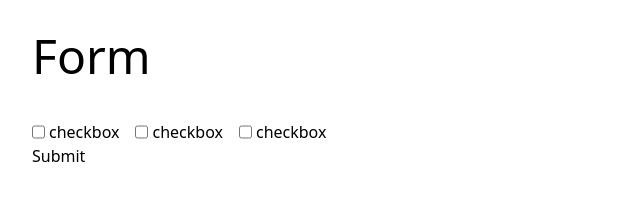
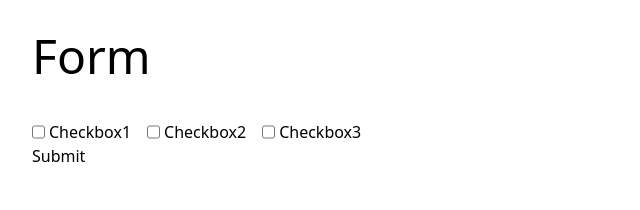
Before and after one commit to ykob/learn-react-2022, a React (Create React App) app: page /form in a window 1280 px wide. Shown: the top 210 px of the page, without its empty margins (0-640 px from the left). Built offline with nearby package versions, Linux system fonts and the light colour scheme.

Commit message:
adjusted the way to through props of the checkbox component.

```diff
--- a/src/components/form-element/Checkbox.tsx
+++ b/src/components/form-element/Checkbox.tsx
@@ -1,21 +1,14 @@
-import React, { memo, useId, useRef } from 'react'
+import React from 'react'
 
-export const CheckBox = memo(
-  ({ name, value }: { name: string; value: string }) => {
-    const element = useRef<HTMLInputElement>(null)
-    const id = useId()
+interface Props extends React.ComponentProps<'input'> {
+  label: string
+}
 
-    return (
-      <div className="flex gap-1">
-        <input
-          id={id}
-          name={name}
-          ref={element}
-          type="checkbox"
-          value={value}
-        />
-        <label htmlFor={id}>{name}</label>
-      </div>
-    )
-  }
-)
+export const CheckBox: React.FC<Props> = ({ label, ...props }) => {
+  return (
+    <label className="flex gap-1">
+      <input {...props} type="checkbox" />
+      <span>{label}</span>
+    </label>
+  )
+}
--- a/src/views/Form.tsx
+++ b/src/views/Form.tsx
@@ -2,20 +2,22 @@ import React, { useRef } from 'react'
 import { CheckBox } from '../components/form-element/Checkbox'
 
 export function Form() {
-  const ref = useRef<HTMLInputElement>(null)
+  const ref = useRef<HTMLFormElement>(null)
+
   const onSubmit: React.FormEventHandler<HTMLFormElement> = (e) => {
     e.preventDefault()
-    console.log(e.currentTarget.checkbox)
+    console.log(ref.current)
   }
+
   return (
     <div>
       <h1 className="text-5xl mb-4">Form</h1>
-      <form onSubmit={onSubmit}>
-        <input type="text" name="text" ref={ref} />
-        <div className='flex gap-4'>
-          <CheckBox name="checkbox" value="checkbox1" />
-          <CheckBox name="checkbox" value="checkbox2" />
-          <CheckBox name="checkbox" value="checkbox3" />
+      <form onSubmit={onSubmit} ref={ref}>
+        <input type="text" name="text" />
+        <div className="flex gap-4">
+          <CheckBox name="checkbox" label="Checkbox1" value="checkbox1" />
+          <CheckBox name="checkbox" label="Checkbox2" value="checkbox2" />
+          <CheckBox name="checkbox" label="Checkbox3" value="checkbox3" />
         </div>
         <button>Submit</button>
       </form>
```
